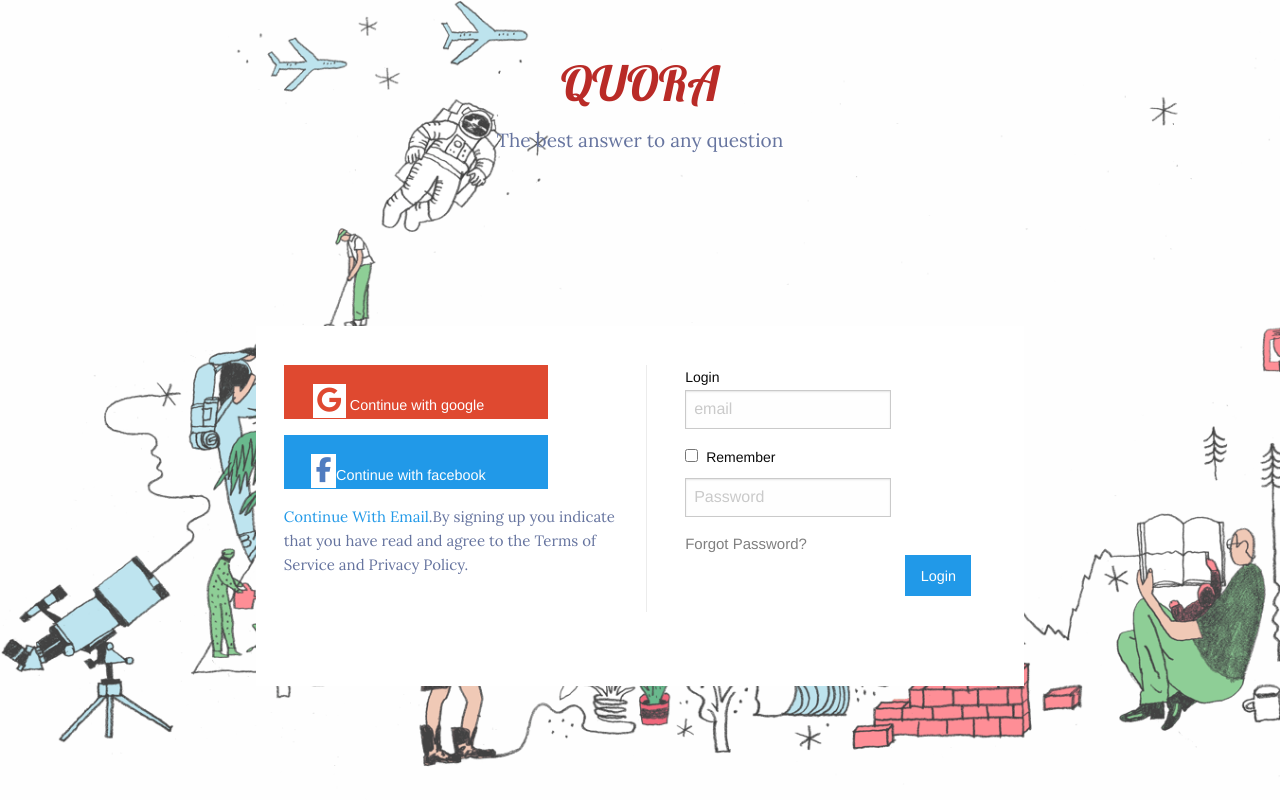
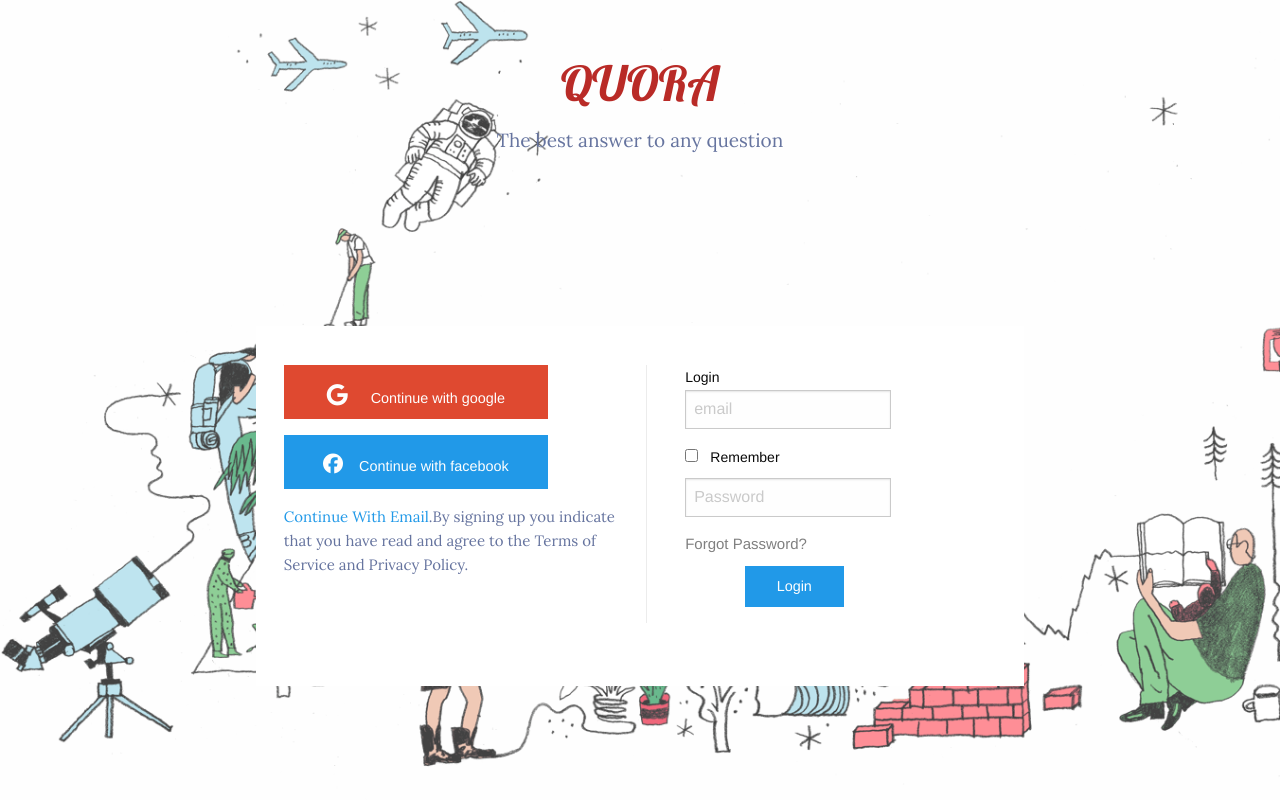
Before and after one commit to Elsis-Sitati/quora-login-page, a plain HTML site: page foundation-6/index.html in a window 1280 px wide. Drawn offline with Linux system fonts and the light colour scheme.

Commit message:
made changes

```diff
--- a/foundation-6/css/app.css
+++ b/foundation-6/css/app.css
@@ -40,20 +40,6 @@ a#facebook {
 p#p2 {
     font-size: 15px;
 }
-i.fa.fa-google {
-    font-size: 25px;
-    background-color: white;
-    color: #DF4930;
-    margin-left: -15%;
-    padding: 2%;
-}
-i.fa.fa-facebook {
-    font-size: 25px;
-    background-color: white;
-    color: #507CC0;
-    margin-left: -15%;
-    padding: 2%;
-}
 div#right {
     border-left: solid 1px #ECECEC;
     color: grey;
@@ -63,3 +49,16 @@ div#right {
 a#login {
     margin-left: 107%;
 }
+i.fa.fa-google {
+    font-size: 22px;
+    padding-right: 19px;
+}
+i.fa.fa-facebook-official {
+    font-size: 20px;
+    padding-right: 12px;
+}
+a#login {
+    margin-left: 29%;
+    margin-top: 5%;
+    width: 48%;
+}
--- a/foundation-6/index.html
+++ b/foundation-6/index.html
@@ -1,19 +1,22 @@
 <!doctype html>
 <html class="no-js" lang="en">
+
 <head>
     <meta charset="utf-8" />
     <meta http-equiv="x-ua-compatible" content="ie=edge">
     <meta name="viewport" content="width=device-width, initial-scale=1.0" />
     <title>Quora</title>
-    <link rel="stylesheet" href="css/foundation.css" />
-    <link rel="stylesheet" href="css/app.css" />
+
     <link href='https://fonts.googleapis.com/css?family=Lobster' rel='stylesheet' type='text/css'>
     <link href='https://fonts.googleapis.com/css?family=Lora' rel='stylesheet' type='text/css'>
     <link rel="stylesheet" href="path/to/font-awesome/css/font-awesome.min.css">
     <link rel="stylesheet" href="https://maxcdn.bootstrapcdn.com/font-awesome/4.5.0/css/font-awesome.min.css">
     <link rel="stylesheet" href="path/to/font-awesome/css/font-awesome.min.css">
+    <link rel="stylesheet" href="css/foundation.css" />
+    <link rel="stylesheet" href="css/app.css" />
 
 </head>
+
 <body>
     <div class="row expanded" id="row1">
         <div class="small-12 large-12 columns" id="text">
@@ -23,10 +26,11 @@
     </div>
     <div class="row" id="row2">
         <div class="small-12 large-6 columns" id="left">
-    <a href="about.html" class="button" id ="google"> <i class="fa fa-google"></i>
-Continue with google</a><br>
+            <a href="about.html" class="button" id="google"> <i class="fa fa-google" aria-hidden="true"></i> Continue with google</a>
+            <br>
 
-<a href="about.html" class="button" id="facebook"><i class="fa fa-facebook"></i>Continue with facebook</a><br>
+            <a href="about.html" class="button" id="facebook"> <i class="fa fa-facebook-official" aria-hidden="true"></i> Continue with facebook</a>
+            <br>
             <p id="p2"> <a href="#">Continue With Email</a>.By signing up you indicate that you have read and agree to the Terms of Service and Privacy Policy.</p>
         </div>
         <div class="small-12 large-6 columns" id="right">
@@ -36,11 +40,12 @@ Continue with google</a><br>
                         <label>Login
                             <input type="text" placeholder="email">
                         </label>
-            <input id="checkbox1" type="checkbox"><label for="checkbox1">Remember </label>
-        <input type="text" placeholder="Password">
-        Forgot Password?<br>
+                        <input id="checkbox1" type="checkbox">
+                        <label for="checkbox1">Remember </label>
+                        <input type="text" placeholder="Password"> Forgot Password?
+                        <br>
 
-        <a href="about.html" class="button" id="login">Login</a>
+                        <a href="about.html" class="button" id="login" id="login">Login</a>
                     </div>
 
 
@@ -59,4 +64,5 @@ Continue with google</a><br>
     <script src="js/foundation.min.js"></script>
     <script src="js/app.js"></script>
 </body>
+
 </html>
```
Lines whose indentation alone changed are shown as unchanged.
